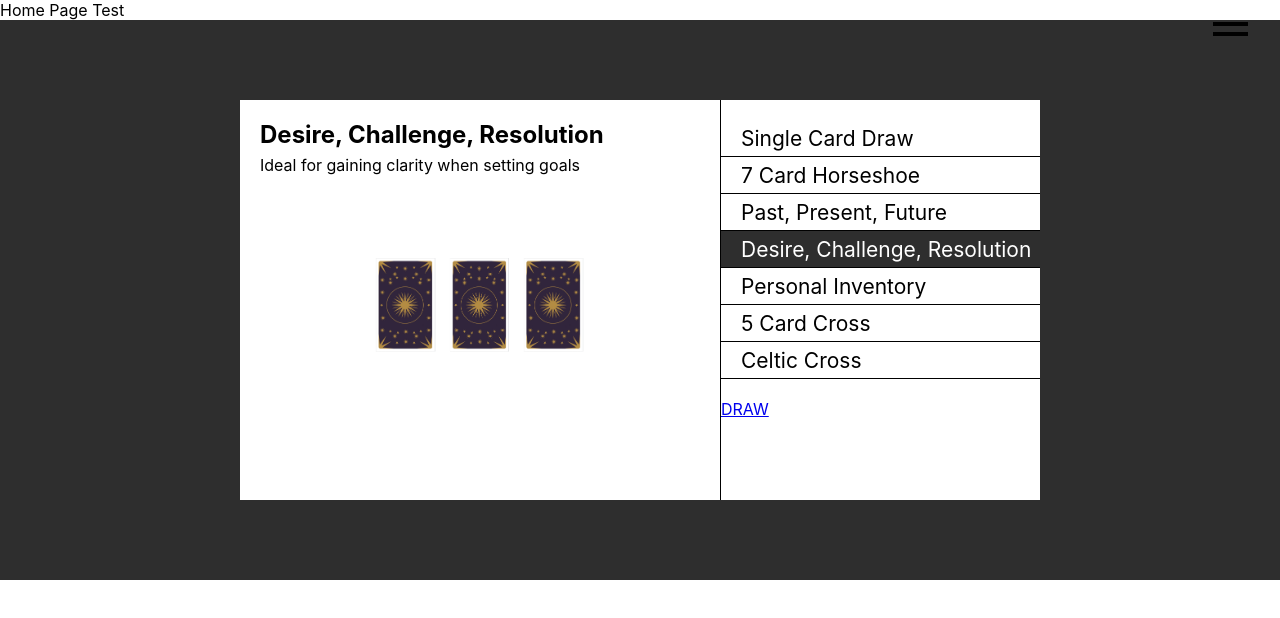
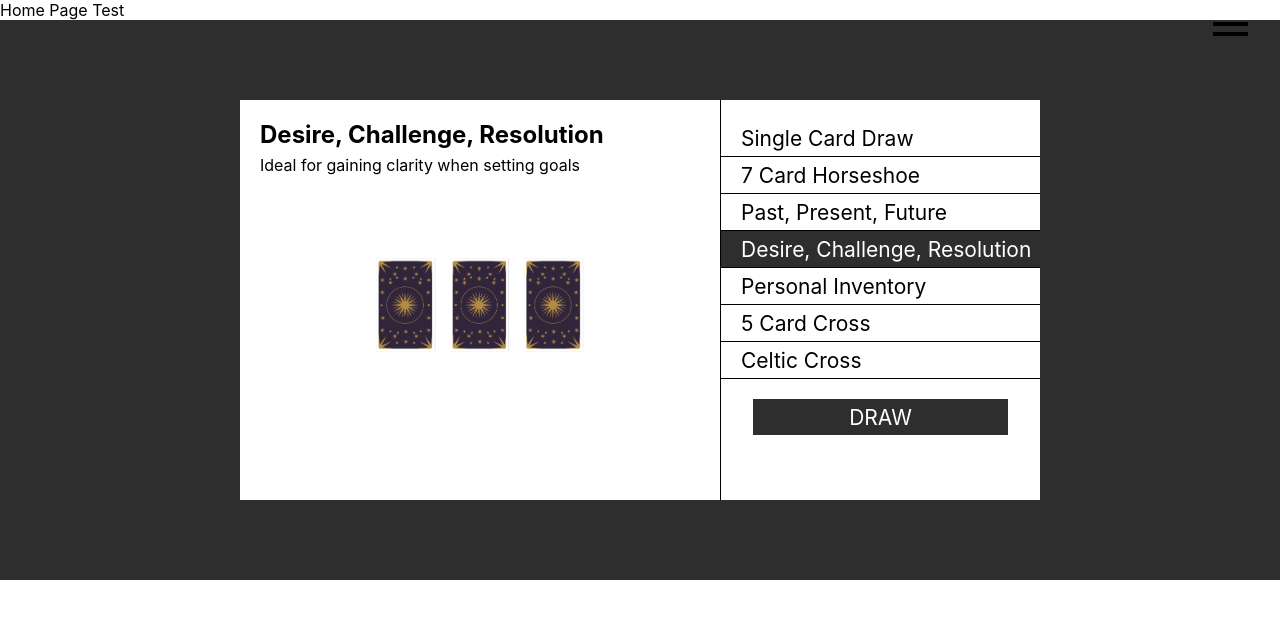
Before and after one commit to Levi237/tarot, a React (Create React App) app: page / in a window 1280 px wide. Shown: the top 618 px of the page. Built offline with nearby package versions, Linux system fonts and the light colour scheme; no server answers; the database is empty.

Commit message:
style link with onclick

```diff
--- a/src/pages/banner/spread-banner.css
+++ b/src/pages/banner/spread-banner.css
@@ -28,6 +28,27 @@
     margin-bottom: 6px;
 }
 
+.two-column-spread-preview a {
+    font-size: 21px;
+    line-height: 100%;
+    margin: 20px 0;
+    text-align: center;
+    text-decoration: none;
+    width: 80%;
+    margin: 0 auto;
+    background-color: var(--color-darkgrey);
+    color: #fff;
+    height: 36px;
+    display: flex;
+    justify-content: center;
+    align-items: center;
+    vertical-align: middle;
+    transition: .3s ease;
+}
+.two-column-spread-preview a:hover {
+    transform: trasnlate(30px, 30px);
+}
+
 .spread-preview {
     width: 220px;
     margin: 20px auto;
```
